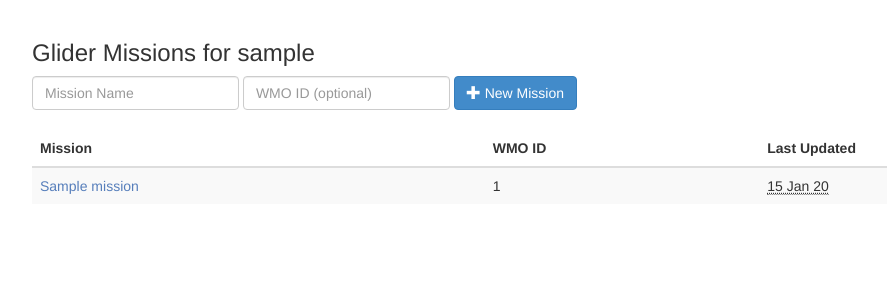
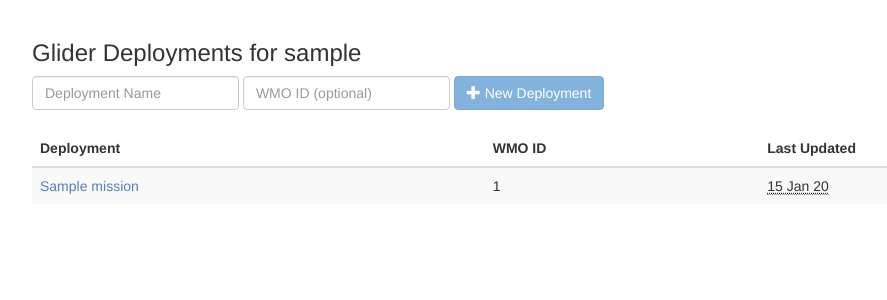
Before and after one commit to ioos/glider-dac, a Flask app: template glider_mission/templates/user_missions.html in a window 1280 px wide. Shown: the part 56-356 px from the top of the page, without its empty margins (38-925 px from the left). Run offline with Flask 2, Linux system fonts and the light colour scheme; the template is opened without the code that fills it: values that come from a table or form of the project are taken from there, most other values are stand-ins (such as "Sample title", 1, 10 or a date in 2020); parts of the project's set-up code (start-up, migrations or seed data) failed here and were passed over; some libraries are stand-ins or nearby versions.

Commit message:
Prevent new deployment without name, update "mission" -> "deployment"

```diff
--- a/glider_mission/templates/user_missions.html
+++ b/glider_mission/templates/user_missions.html
@@ -1,25 +1,34 @@
 {% extends "layout.html" %}
 
-{% block title %}{{ username }}'s missions{% endblock %}
+{% block title %}{{ username }}'s deployments{% endblock %}
 
 {% block page %}
 
-<h3>Glider Missions for {{ username }}</h3>
+<h3>Glider Deployments for {{ username }}</h3>
 
 {% if form %}
 
-<div class="" style="">
+<div id="new-deployment-form" class="" style="">
   <form class="form form-inline" style="margin:0px;" method="POST" action="{{ url_for('new_mission', username=username) }}">
     {{ form.hidden_tag() }}
     <div class="form-group">
-      {{ form.name(placeholder="Mission Name", class_="form-control") }}
+      {{ form.name(placeholder="Deployment Name", class_="form-control") }}
     </div>
     <div class="form-group">
       {{ form.wmo_id(placeholder="WMO ID (optional)", class_="form-control") }}
     </div>
-    <button type="submit" class="btn btn-primary"><span class="glyphicon glyphicon-plus"></span> New Mission</button>
+    <button type="submit" class="btn btn-primary" disabled="disabled"><span class="glyphicon glyphicon-plus"></span> New Deployment</button>
   </form>
 </div>
+
+<script type="text/javascript">
+$(function() {
+  $('#new-deployment-form input[name="name"]').on('input', function (e) {
+    var btn = $('#new-deployment-form button');
+    btn.prop('disabled', !$(this).val());
+  });
+});
+</script>
 <br/>
 {% endif %}
 
@@ -27,7 +36,7 @@
   <table class="table table-striped">
     <thead>
       <tr>
-        <th>Mission</th>
+        <th>Deployment</th>
         <th>WMO ID</th>
         <th>Last Updated</th>
       </tr>
```
